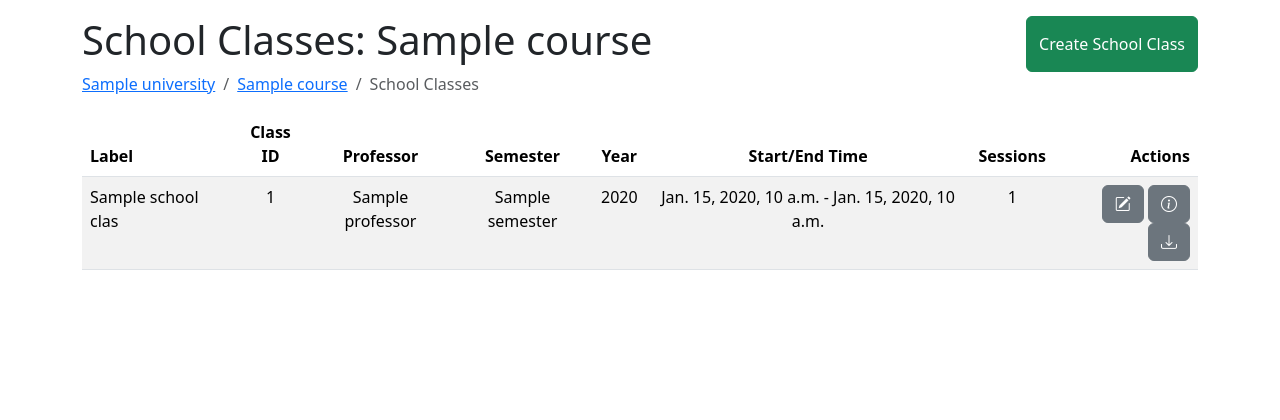
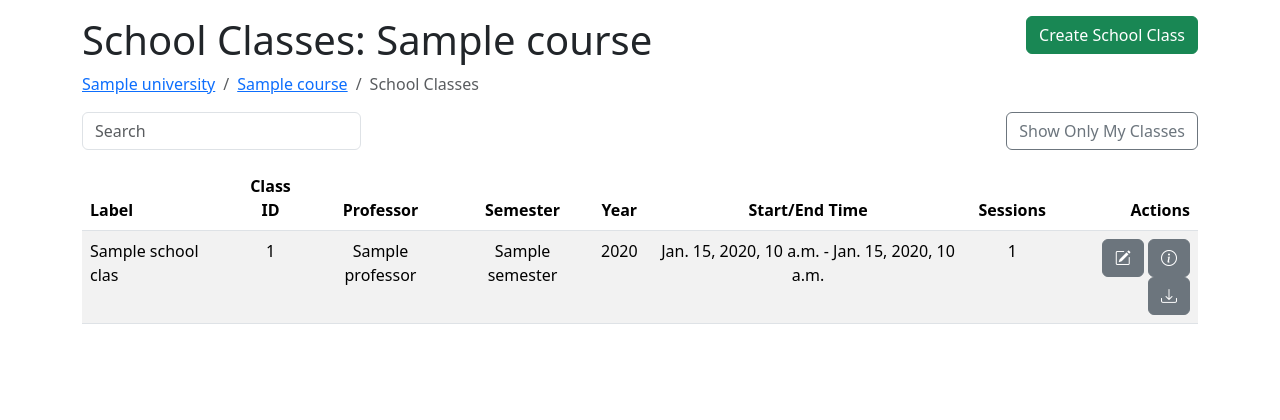
Before and after one commit to mdmourao/class-ping, a Django app: template class_attendance/templates/class_attendance/school_classes.html in a window 1280 px wide. Shown: the part 76-496 px from the top of the page. Run offline with Django 5.2, Linux system fonts and the light colour scheme; the template is opened without the code that fills it: most values are stand-ins (such as "Sample title", 1, 10 or a date in 2020); some libraries are stand-ins or nearby versions.

Commit message:
Implement search functionality and filter option for school classes

```diff
--- a/class_attendance/templates/class_attendance/school_classes.html
+++ b/class_attendance/templates/class_attendance/school_classes.html
@@ -3,7 +3,7 @@
 <div class="container text-center">
   <div class="d-flex justify-content-between mt-3">
     <h1 class="text-center">School Classes: {{ course.label }}</h1>
-
+    <div>
       <button
         onclick="window.location.href='{% url 'class_attendance:school-classes-create' course.id %}'"
         type="button"
@@ -12,11 +12,20 @@
         Create School Class
       </button>
     </div>
+  </div>
 
   <nav aria-label="breadcrumb">
     <ol class="breadcrumb">
-      <li class="breadcrumb-item"><a href="{% url 'class_attendance:universities' %}">{{ university.label }}</a></li>
-      <li class="breadcrumb-item"><a href="{% url 'class_attendance:courses' course.id %}">{{ course.label }}</a></li>
+      <li class="breadcrumb-item">
+        <a href="{% url 'class_attendance:universities' %}"
+          >{{ university.label }}</a
+        >
+      </li>
+      <li class="breadcrumb-item">
+        <a href="{% url 'class_attendance:courses' course.id %}"
+          >{{ course.label }}</a
+        >
+      </li>
       <li class="breadcrumb-item active" aria-current="page">School Classes</li>
     </ol>
   </nav>
@@ -39,6 +48,34 @@
   {% endif %}
 
   <table class="table mt-3 table-striped table-hover">
+    <div class="d-flex justify-content-between">
+        <input
+              id="searchInput"
+              class="form-control me-2 w-25"
+              type="search"
+              placeholder="Search"
+              name="search"
+              aria-label="Search"
+            />
+
+      {% if filter_professor %}
+        <button
+          onclick="window.location.href='{% url 'class_attendance:school-classes' course.id %}'"
+          type="button"
+          class="btn btn-outline-secondary"
+        >
+          Show All Classes
+        </button>
+      {% else %}
+        <button
+          onclick="window.location.href='{% url 'class_attendance:school-classes' course.id %}?filter_professor=true'"
+          type="button"
+          class="btn btn-outline-secondary"
+        >
+          Show Only My Classes
+        </button>
+      {% endif %}
+    </div>
     <thead>
       <tr>
         <th scope="col" class="text-start">Label</th>
@@ -54,7 +91,11 @@
     <tbody>
       {% for school_class in school_classes %}
 
-      <tr role="button" class="table-row" onclick="window.location.href='{% url 'class_attendance:sessions' course.id school_class.id %}'">
+      <tr
+        role="button"
+        class="table-row"
+        onclick="window.location.href='{% url 'class_attendance:sessions' course.id school_class.id %}'"
+      >
         <td class="text-start">{{ school_class.label }}</td>
 
         {% if school_class.class_id %}
@@ -64,8 +105,6 @@
         {% endif %}
         <td>
           {{ school_class.professor }}
-
-
            {% if school_class.professor.id == user.id %}
           <span class="badge bg-primary">You</span>
           {% endif %}
@@ -73,22 +112,25 @@
 
         <td class="text-center">{{ school_class.semester }}</td>
         <td class="text-center">{{ school_class.year }}</td>
-        <td class="text-center">{{ school_class.start_time }} - {{ school_class.end_time }}</td>
+        <td class="text-center">
+          {{ school_class.start_time }} - {{ school_class.end_time }}
+        </td>
         <td class="text-center">{{ school_class.sessions.count }}</td>
         <td class="text-end">
-
           <button
             type="button"
             class="btn btn-secondary"
             onclick="event.stopPropagation(); window.location.href='{% url 'class_attendance:school-classes-update' course.id school_class.id %}'"
-            data-bs-toggle="tooltip" data-bs-title="Edit School Class"
+            data-bs-toggle="tooltip"
+            data-bs-title="Edit School Class"
           >
             <i class="bi bi-pencil-square"></i>
           </button>
 
           <button
             onclick="event.stopPropagation(); window.location.href='{% url 'class_attendance:sessions' course.id school_class.id %}'"
-            data-bs-toggle="tooltip" data-bs-title="Sessions"
+            data-bs-toggle="tooltip"
+            data-bs-title="Sessions"
             type="button"
             class="btn btn-secondary"
           >
@@ -99,25 +141,45 @@
             type="button"
             class="btn btn-secondary"
             onclick="event.stopPropagation(); window.open('{% url 'class_attendance:download-report' course.id school_class.id %}', '_blank')"
-            data-bs-toggle="tooltip" data-bs-title="Download Report"
+            data-bs-toggle="tooltip"
+            data-bs-title="Download Report"
           >
             <i class="bi bi-download"></i>
           </button>
-
         </td>
       </tr>
 
       {% endfor %}
     </tbody>
   </table>
-
-
 </div>
 
 <script>
+  const tooltipTriggerList = document.querySelectorAll(
+    '[data-bs-toggle="tooltip"]'
+  );
+  const tooltipList = [...tooltipTriggerList].map(
+    (tooltipTriggerEl) => new bootstrap.Tooltip(tooltipTriggerEl)
+  );
 
-  const tooltipTriggerList = document.querySelectorAll('[data-bs-toggle="tooltip"]')
-  const tooltipList = [...tooltipTriggerList].map(tooltipTriggerEl => new bootstrap.Tooltip(tooltipTriggerEl))
-
+  const searchInput = document.getElementById("searchInput");
+  let timeout = null;
+  searchInput.addEventListener("input", function() {
+    clearTimeout(timeout);
+    timeout = setTimeout(() => {
+      fetch(`{% url 'class_attendance:school-classes' course.id %}?search=` + encodeURIComponent(searchInput.value))
+        .then(response => response.text())
+        .then(html => {
+          // i dont like this... mabye create an REST API endpoint for this
+          const parser = new DOMParser();
+          const doc = parser.parseFromString(html, 'text/html');
+          const newTbody = doc.querySelector("tbody");
+          const oldTbody = document.querySelector("tbody");
+          if(newTbody !== null && oldTbody !== null){
+            oldTbody.innerHTML = newTbody.innerHTML;
+          }
+        });
+    }, 500);
+  });
 </script>
 {% endblock content %}
```
Also changed, not shown: class_attendance/views.py (+26 -2 lines). Lines whose indentation alone changed are shown as unchanged.
